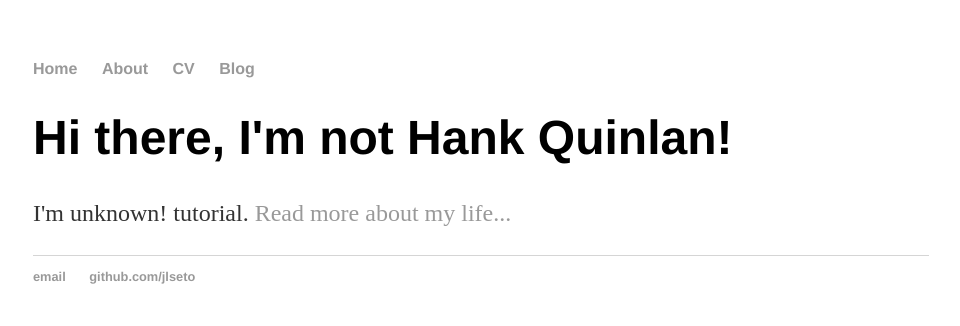
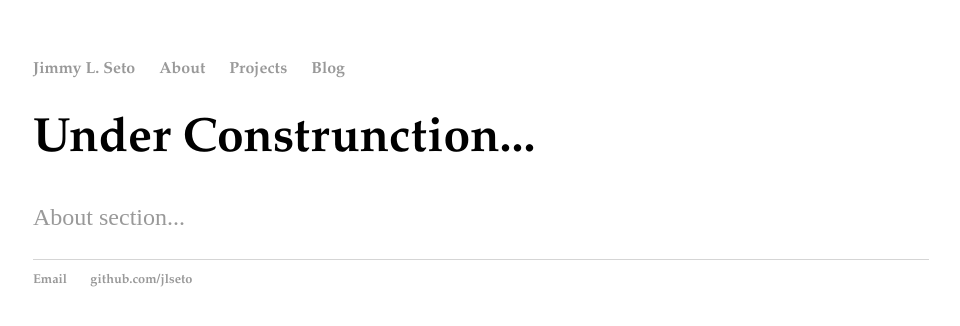
Before and after one commit to JLSeto/blog_angular, a Jekyll site: the page built from index.html, in a window 1280 px wide. Shown: the top 326 px of the page, without its empty margins (159-1119 px from the left). Built offline with Jekyll 4.4.1, drawn with Linux system fonts in a browser that asks for light colours.

Commit message:
did more stuff...

```diff
--- a/_layouts/default.html
+++ b/_layouts/default.html
@@ -8,9 +8,9 @@
 		<body>
 			<nav>
 	    		<ul>
-	        		<li><a href="/">Home</a></li>
+	        		<li><a href="/">Jimmy L. Seto</a></li>
 		        	<li><a href="/about">About</a></li>
-	        		<li><a href="/cv">CV</a></li>
+	        		<li><a href="/projects">Projects</a></li>
 	        		<li><a href="/blog">Blog</a></li>
 	    		</ul>
 			</nav>
@@ -21,7 +21,7 @@
 			</div><!-- /.container -->
 			<footer>
 	    		<ul>
-	        		<li><a href="mailto:hankquinlanhub@gmail.com">email</a></li>
+	        		<li><a href="mailto:seto.jimmy@gmail.com">Email</a></li>
 	        		<li><a href="https://github.com/jlseto">github.com/jlseto</a></li>
 				</ul>
 			</footer>
--- a/_layouts/post.html
+++ b/_layouts/post.html
@@ -1,6 +1,7 @@
 ---
-layout: default
+layout: post
 ---
+
 <h1>{{ page.title }}</h1>
 <p class="meta">{{ page.date | date_to_string }}</p>
 
--- a/blog/index.html
+++ b/blog/index.html
@@ -2,6 +2,7 @@
 layout: default
 title: Hello World, JLSeto
 ---
+<div class="hello">
 	<h1>{{ page.title }}</h1>
 	<ul class="posts">
 
@@ -9,3 +10,4 @@ title: Hello World, JLSeto
 	    <li><span>{{ post.date | date_to_string }}</span> » <a href="{{ post.url }}" title="{{ post.title }}">{{ post.title }}</a></li>
 	  {% endfor %}
 	</ul>
+</div>
--- a/css/main.css
+++ b/css/main.css
@@ -3,7 +3,7 @@ body {
     width: 70%;
 }
 nav ul, footer ul {
-    font-family:'Helvetica', 'Arial', 'Sans-Serif';
+    font-family:'Garamond','Helvetica', 'Arial', 'Sans-Serif';
     padding: 0px;
     list-style: none;
     font-weight: bold;
@@ -21,7 +21,7 @@ a:hover {
 }
 h1 {
     font-size: 3em;
-    font-family:'Helvetica', 'Arial', 'Sans-Serif';
+    font-family:'Garamond','Helvetica', 'Arial', 'Sans-Serif';
 }
 p {
     font-size: 1.5em;
--- a/index.html
+++ b/index.html
@@ -2,7 +2,7 @@
 layout: default
 title: Hello World, JLSeto
 ---
-<div class="blurb">
-	<h1>Hi there, I'm not Hank Quinlan!</h1>
-	<p>I'm unknown! </em> tutorial. <a href="/about">Read more about my life...</a></p>
-</div><!-- ./blurb -->
+<div class="hello">
+	<h1>Under Construnction...</h1>
+	<p> <a href="/about">About section...</a></p>
+</div>
```
Also changed, not shown: _posts/2017-08-20-hello.md (+3 -4 lines), blog/atom.xml (+8 -8 lines).
